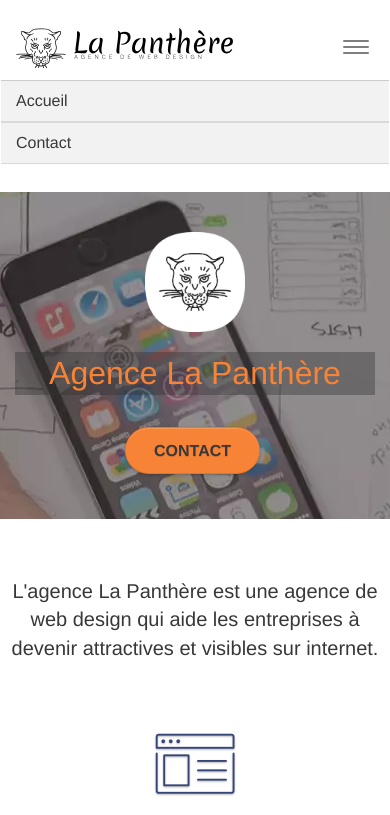
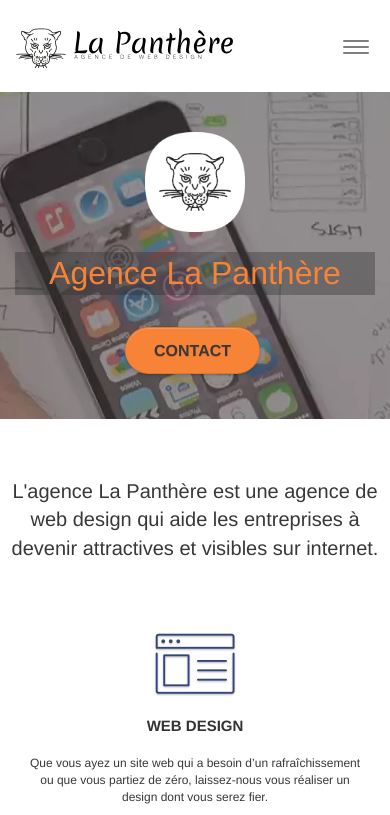
Before and after one commit to 0-Lili-0/Projet-4, a plain HTML site: page index.html in a window 390 px wide. Shown: the top 815 px of the page. Drawn offline with Linux system fonts and the light colour scheme.

Commit message:
modification menu mobil

```diff
--- a/index.html
+++ b/index.html
@@ -43,7 +43,7 @@
 					<span class="icon-bar"></span>
 				</button>
 			</div>
-			<div class="navbar-collapse navbar-1 special-dropdown-nav in">
+			<div class="collapse navbar-collapse navbar-1 special-dropdown-nav">
 				<ul class="site-navigation nav navbar-nav">
 					<li>
 						<a href="index.html">Accueil</a>
```
